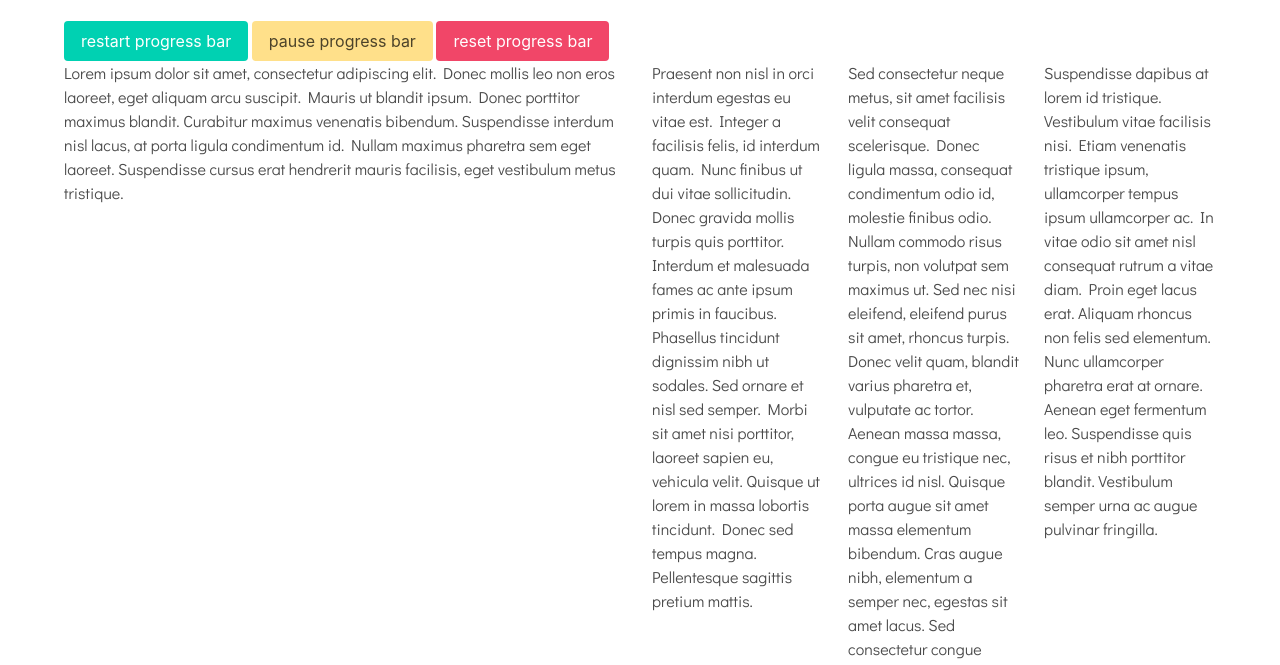
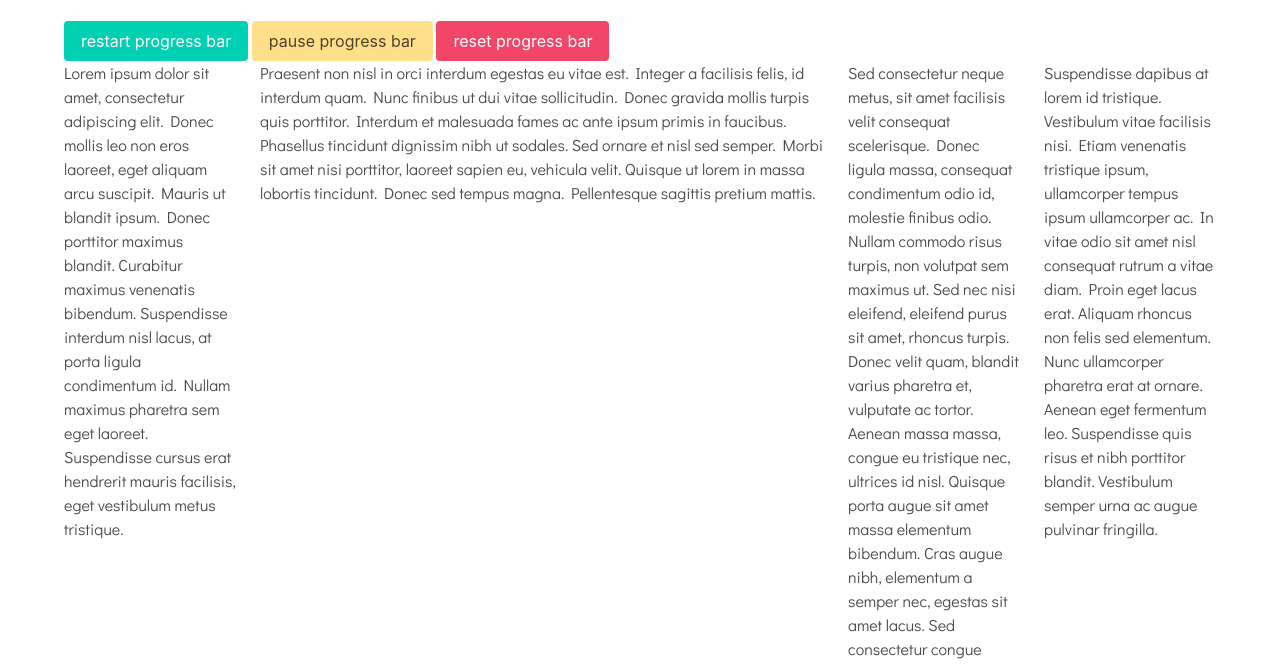
Before and after one commit to medsteele/friday-extras-1, a plain HTML site: page docs/index.html in a window 1280 px wide. Shown: the part 132-797 px from the top of the page. Drawn offline with nearby package versions, Linux system fonts and the light colour scheme.

Commit message:
column change

```diff
--- a/docs/index.html
+++ b/docs/index.html
@@ -32,8 +32,8 @@
         </button>
 
         <div class="columns">
-          <div class="column is-half">Lorem ipsum dolor sit amet, consectetur adipiscing elit. Donec mollis leo non eros laoreet, eget aliquam arcu suscipit. Mauris ut blandit ipsum. Donec porttitor maximus blandit. Curabitur maximus venenatis bibendum. Suspendisse interdum nisl lacus, at porta ligula condimentum id. Nullam maximus pharetra sem eget laoreet. Suspendisse cursus erat hendrerit mauris facilisis, eget vestibulum metus tristique.</div>
-          <div class="column">Praesent non nisl in orci interdum egestas eu vitae est. Integer a facilisis felis, id interdum quam. Nunc finibus ut dui vitae sollicitudin. Donec gravida mollis turpis quis porttitor. Interdum et malesuada fames ac ante ipsum primis in faucibus. Phasellus tincidunt dignissim nibh ut sodales. Sed ornare et nisl sed semper. Morbi sit amet nisi porttitor, laoreet sapien eu, vehicula velit. Quisque ut lorem in massa lobortis tincidunt. Donec sed tempus magna. Pellentesque sagittis pretium mattis.</div>
+          <div class="column">Lorem ipsum dolor sit amet, consectetur adipiscing elit. Donec mollis leo non eros laoreet, eget aliquam arcu suscipit. Mauris ut blandit ipsum. Donec porttitor maximus blandit. Curabitur maximus venenatis bibendum. Suspendisse interdum nisl lacus, at porta ligula condimentum id. Nullam maximus pharetra sem eget laoreet. Suspendisse cursus erat hendrerit mauris facilisis, eget vestibulum metus tristique.</div>
+          <div class="column is-half">Praesent non nisl in orci interdum egestas eu vitae est. Integer a facilisis felis, id interdum quam. Nunc finibus ut dui vitae sollicitudin. Donec gravida mollis turpis quis porttitor. Interdum et malesuada fames ac ante ipsum primis in faucibus. Phasellus tincidunt dignissim nibh ut sodales. Sed ornare et nisl sed semper. Morbi sit amet nisi porttitor, laoreet sapien eu, vehicula velit. Quisque ut lorem in massa lobortis tincidunt. Donec sed tempus magna. Pellentesque sagittis pretium mattis.</div>
           <div class="column">Sed consectetur neque metus, sit amet facilisis velit consequat scelerisque. Donec ligula massa, consequat condimentum odio id, molestie finibus odio. Nullam commodo risus turpis, non volutpat sem maximus ut. Sed nec nisi eleifend, eleifend purus sit amet, rhoncus turpis. Donec velit quam, blandit varius pharetra et, vulputate ac tortor. Aenean massa massa, congue eu tristique nec, ultrices id nisl. Quisque porta augue sit amet massa elementum bibendum. Cras augue nibh, elementum a semper nec, egestas sit amet lacus. Sed consectetur congue purus in molestie. Nam erat augue, efficitur eu nibh vitae, finibus pharetra lectus.</div>
           <div class="column">Suspendisse dapibus at lorem id tristique. Vestibulum vitae facilisis nisi. Etiam venenatis tristique ipsum, ullamcorper tempus ipsum ullamcorper ac. In vitae odio sit amet nisl consequat rutrum a vitae diam. Proin eget lacus erat. Aliquam rhoncus non felis sed elementum. Nunc ullamcorper pharetra erat at ornare. Aenean eget fermentum leo. Suspendisse quis risus et nibh porttitor blandit. Vestibulum semper urna ac augue pulvinar fringilla.</div>
         </div>
```
